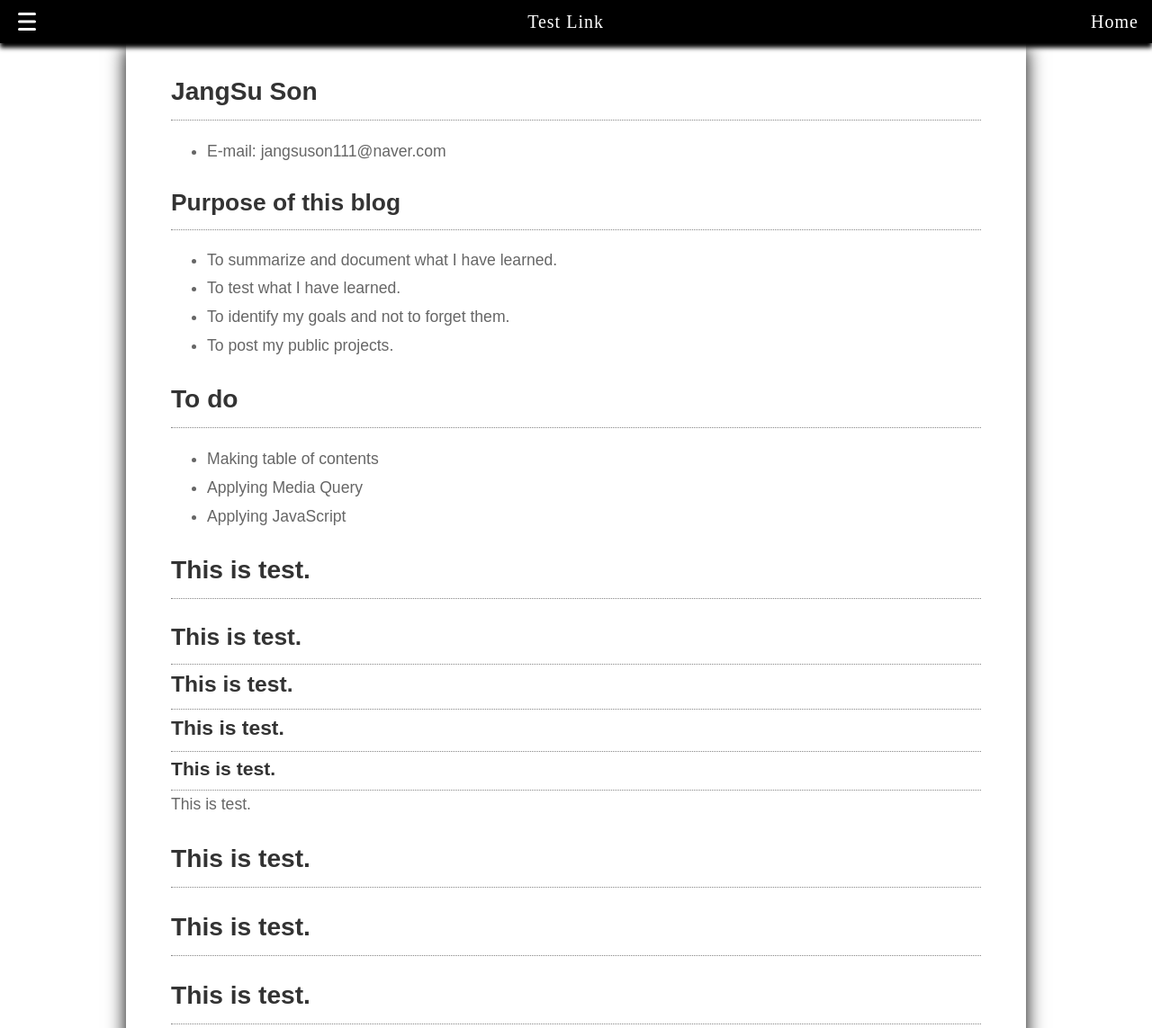
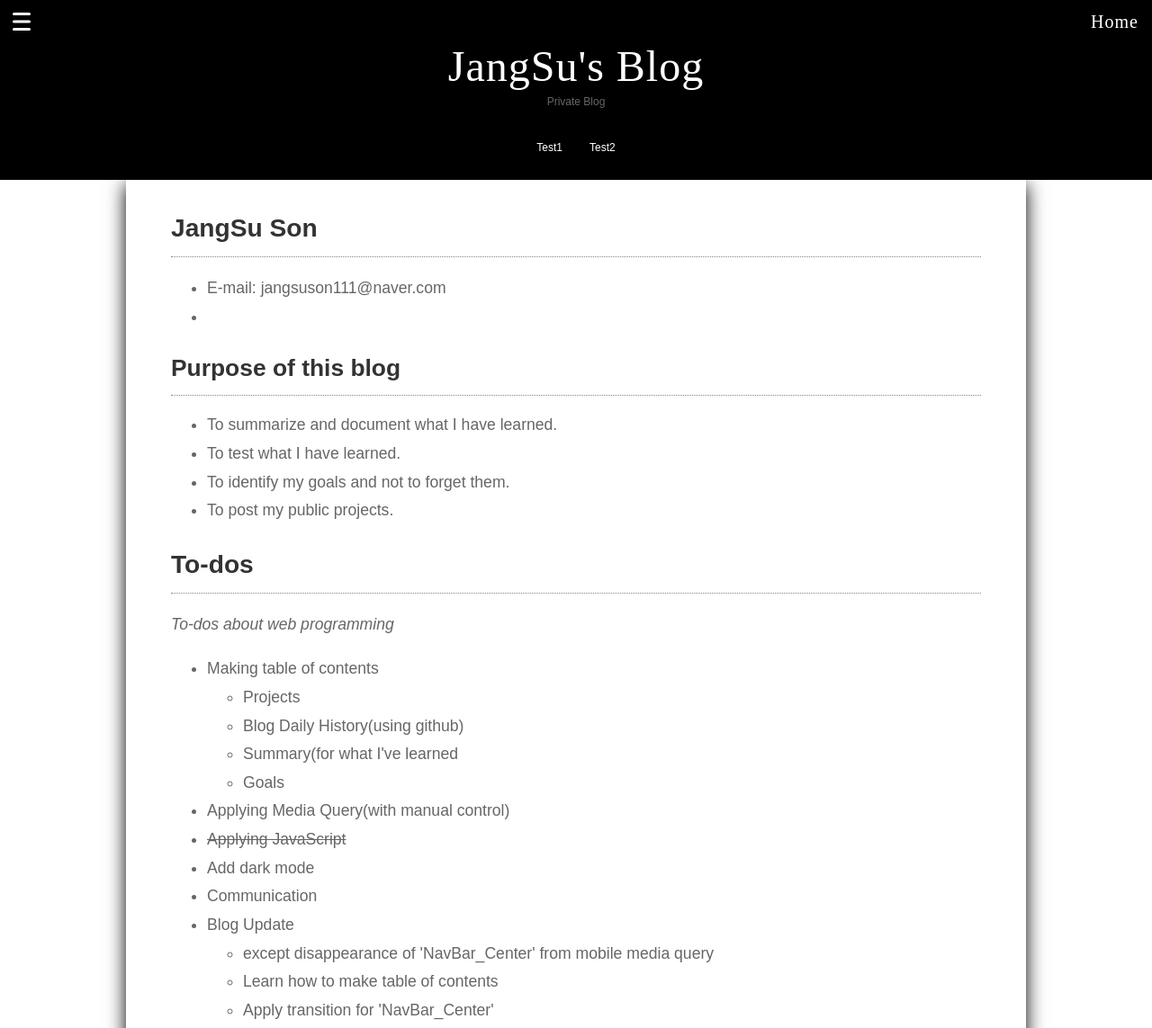
Before and after one commit to jangsuson111/JangSu-Blog, a plain HTML site: page index.html in a window 1280 px wide. Shown: the top 1143 px of the page at 90% size. Drawn offline with Linux system fonts and the light colour scheme.

Commit message:
Day 2
Update for navigation bar and media query!!

```diff
--- a/index.css
+++ b/index.css
@@ -2,45 +2,17 @@ a {
     text-decoration: none;
     color: white;
 }
-
+.MainArticle>a{
+    color: #858585;
+}
 body {
     font-family:'NGNormal';
 }
 
-/* How to integrate '.MainHeader' and '.SubHeader' using OOP?*/
-.MainHeader {
-    display: flex;
-    align-items: center;
-    align-content: stretch;
-    justify-content: space-between;
-    height: 48px;
-    padding-top: 0;
-    position: fixed;
-    top: 0;
-    left: 0;
-    right: 0;
-
-    background-color: black;
-    z-index: 99;
-
-    box-shadow: 0 5px 5px black;
-}
-
-.NavBar_Left, .NavBar_Center, .NavBar_Right{
-  text-transform: none;
-  font-weight: 300;
-  font-size: 20px;
-  margin-left: 15px;
-  margin-right: 15px;
-
-  color: white;
-  text-decoration: none;
-  letter-spacing: 1px;
-}
 
 /*sidebar icon*/
 input[id="menuicon"] {display:none;}
-input[id="menuicon"] + label {display:block;margin:20px;width:20px;height:20px;position:relative;cursor:pointer;}
+input[id="menuicon"] + label {display:block;margin:14px;width:20px;height:20px;position:relative;cursor:pointer;}
 input[id="menuicon"] + label span {display:block;position:absolute;width:100%;height:3px;border-radius:30px;background:#ffffff;transition:all .35s;}
 input[id="menuicon"] + label span:nth-child(1) {top:0;}
 input[id="menuicon"] + label span:nth-child(2) {top:50%;transform:translateY(-50%);} /*style top:calc(50% - 2.5px); margin-top:-2.5px;*/
@@ -50,14 +22,10 @@ input[id="menuicon"]:checked + label span {background:#fff;}
 input[id="menuicon"]:checked + label span:nth-child(1) {top:50%;transform:translateY(-50%) rotate(45deg);}
 input[id="menuicon"]:checked + label span:nth-child(2) {opacity:0;}
 input[id="menuicon"]:checked + label span:nth-child(3) {bottom:50%;transform:translateY(50%) rotate(-45deg);}
-div[class="sidebarContainer"] {width:300px;height:100%;background:#000000;position:fixed;top:0;left:-300px;z-index:1;transition:all .35s;}
+div[class="sidebarContainer"] {width:300px;height:100%;opacity: 0.8;background:#000000;position:fixed;top:0;left:-300px;z-index:1;transition:all .35s;}
 input[id="menuicon"]:checked + label + div {left:0;}
 /*sidebar*/
-.sidebarContainer{
-  margin-top: 48px;
-  color: white;
-  opacity:0.8;
-}
+
 .sidebar{
     text-transform: none;
     font-weight: 300;
@@ -95,12 +63,17 @@ input[id="menuicon"]:checked + label + div {left:0;}
     margin-left: 28px;
 }
 
-.MainContainer{
-
+.MainArticle{
+    padding: 0px 40px 40px 40px;
 }
 
-.MainArticle{
-    padding: 0px 40px 40px 40px;
+.MainArticle_footer{
+    border: none;
+}
+
+.scroll_Top{
+    position: relative;
+    left: 50%;
 }
 
 h1, h2, h3, h4, h5{
@@ -126,6 +99,44 @@ h5{
 }
 /* Mobile Device */
 @media all and (max-width:1101px) {
+    /* How to integrate '.MainHeader' and '.SubHeader' using OOP?*/
+    .MainHeader .MainHeader_1{
+        display: flex;
+        align-items: center;
+        align-content: stretch;
+        justify-content: space-between;
+        height: 48px;
+        padding-top: 0;
+        position: fixed;
+        top: 0;
+        left: 0;
+        right: 0;
+
+        background-color: black;
+        z-index: 99;
+    }
+
+    .NavBar_Left, .NavBar_Center, .NavBar_Right{
+    text-transform: none;
+    font-weight: 300;
+    font-size: 20px;
+    margin-left: 15px;
+    margin-right: 15px;
+
+    color: white;
+    text-decoration: none;
+    letter-spacing: 1px;
+    }
+
+    .sidebarContainer{
+        position: fixed;
+        margin-top: 48px;
+      }
+
+    .MainHeader_2, .MainHeader_3, .MainHeader_4{
+        display: none;
+    }
+
     .MainContainer{
         width: 100%;
         margin:0 auto;
@@ -135,7 +146,7 @@ h5{
         font-family: NanumGothic,sans-serif;
         line-height: 1.8;
         font-size: 1.1em;
-        padding: 0;
+        padding: 10 0 0 0;
         color: #666;
 
         background-color: white;
@@ -145,10 +156,120 @@ h5{
 
 /* Desktop Device */
 @media all and (min-width:1100px) {
+    .MainHeader {
+        display: flex;
+        flex-direction: column;
+        align-content: flex-start;
+        justify-content: flex-start;
+        height: 200px;
+        padding-top: 0;
+        position: absolute;
+        top: 0;
+        left: 0;
+        right: 0;
+
+        background-color: black;
+        z-index: 99;
+    }
+
+    .MainHeader_1{
+        display: flex;
+        align-items: center;
+        align-content: stretch;
+        justify-content: space-between;
+        height: 48px;
+        width: 100%;
+        padding-top: 0;
+        position: fixed;
+        top: 0;
+        left: 0;
+        right: 0;
+
+        background-color: black;
+        z-index: 99;
+    }
+
+    .NavBar_Left, .NavBar_Center, .NavBar_Right{
+    text-transform: none;
+    font-weight: 300;
+    font-size: 20px;
+    margin-left: 15px;
+    margin-right: 15px;
+
+    color: white;
+    text-decoration: none;
+    letter-spacing: 1px;
+    }
+
+    .NavBar_Center{
+        display: none;
+        transform: translate(0, 0);
+        transition: transform 3s;
+    }
+
+    .sidebarContainer{
+        position: fixed;
+        margin-top: 48px;
+    }
+
+    .MainHeader_2{
+        display: flex;
+        align-items: center;
+        align-content: stretch;
+        justify-content: center;
+        text-transform: none;
+        font-weight: 300;
+        font-size: 48px;
+        height: 50px;
+        margin-top: 48px;
+
+        color: white;
+        text-decoration: none;
+        letter-spacing: 1px;
+    }
+
+    .MainHeader_3{
+        display: flex;
+        align-items: center;
+        align-content: stretch;
+        justify-content: center;
+        font-family: NanumGothic,sans-serif;
+        font-size: 12px;
+        color: #666;
+        height: 13px;
+        padding: 8px 0;
+        margin: 0;
+    }
+
+    .MainHeader_4{
+        display: flex;
+        align-items: center;
+        align-content: stretch;
+        justify-content: center;
+        font-family: NanumGothic,sans-serif;
+        font-size: 0.75em;
+        color: #666;
+        height: 72px;
+        padding: 8px 0;
+        margin: 0;
+    }
+
+    .NavBar_Sub{
+        display: flex;
+        align-items: center;
+        align-content: stretch;
+        justify-content: center;
+        padding: 0;
+    }
+    .NavBar_Sub>li{
+        list-style-type: none;
+        padding: 10px 15px 10px 15px;
+    }
+
     .MainContainer{
         width: 980px;
         margin:0 auto;
-        margin-top: 48px;
+        margin-top: 200px;
 
 
         font-family: NanumGothic,sans-serif;
--- a/index.html
+++ b/index.html
@@ -6,13 +6,12 @@
         <meta name="viewport" content="width=device-width, initial-scale=1, minimum-scale=1, maximum-scale=1, user-scalable=yes, target-densitydpi=medium-dpi" />
         <title>Blog</title>
         <link rel="stylesheet" href="index.css" />
-        <script src='index.js'></script>
     </head>
-
 
     <body>
         <header>
             <div class='MainHeader'>
+                <div class='MainHeader_1' id='MainHeader_1'>
                     <input class='NavBar_Left' type="checkbox" id="menuicon">
                     <label for="menuicon">
                     <span></span>
@@ -20,7 +19,7 @@
                     <span></span>
                     </label>
 
-                <div class="sidebarContainer">
+                    <div class="sidebarContainer" id="sidebarContainer">
                         <div class='sidebar'>
                         <h1><a href="https://google.com">Notice</a></h1>
                         <h2><a href="https://google.com">Why h2~h5 is not herited from '.sidebar>h1, h2, h3, h4, h5'!!!</a></h2>
@@ -37,8 +36,25 @@
                         </div>
                     </div>
 
-                <a class='NavBar_Center' href='https://google.com'>Test Link</a>
+                    <a class='NavBar_Center' id='NavBar_Center' href='https://jangsuson111.github.io/JangSu-Blog/'>JangSu's Blog</a>
                     <a class='NavBar_Right' href='https://jangsuson111.github.io/JangSu-Blog/'>Home</a>
+                </div>
+
+                <div class='MainHeader_2'>
+                    <a id='MainTitle' href='https://jangsuson111.github.io/JangSu-Blog/'>JangSu's Blog</a>
+                </div>
+
+                <div class='MainHeader_3'>
+                    <p id='SubTitle'>Private Blog</p>
+                </div>
+
+                <div class='MainHeader_4'>
+                    <ul class='NavBar_Sub'>
+                        <li><a href='https://google.com'>Test1</a></li>
+                        <li><a href='https://google.com'>Test2</a></li>
+                    </ul>
+                </div>
+                </div>
             </div>
         </header>
 
@@ -47,6 +63,8 @@
                 <h1>JangSu Son</h1>
                 <ul>
                     <li>E-mail: jangsuson111@naver.com</li>
+                    <li><a href='https://github.com/jangsuson111/JangSu-Blog'>
+                        GitHub: https://github.com/jangsuson111/JangSu-Blog</a></li>
                 </ul>
                 <h2>Purpose of this blog</h2>
                 <ul>
@@ -56,11 +74,41 @@
                     <li>To post my public projects.</li>
                 </ul>
 
-                <h1>To do</h1>
+                <h1>To-dos</h1>
+                <em>To-dos about web programming</em>
                 <ul>
-                    <li>Making table of contents</li>
-                    <li>Applying Media Query</li>
-                    <li>Applying JavaScript</li>
+                    <li>Making table of contents
+                        <ul>
+                            <li>Projects</li>
+                            <li>Blog Daily History(using github)</li>
+                            <li>Summary(for what I've learned</li>
+                            <li>Goals</li>
+                        </ul>
+                    </li>
+                    <li>Applying Media Query(with manual control)</li>
+                    <li style='text-decoration: line-through'>Applying JavaScript</li>
+                    <li>Add dark mode</li>
+                    <li>Communication</li>
+                    <li>Blog Update
+                        <ul>
+                            <li>except disappearance of 'NavBar_Center' from mobile media query</li>
+                            <li>Learn how to make table of contents</li>
+                            <li>Apply transition for 'NavBar_Center'</li>
+                            <li>Decoration(Using Pics)</li>
+                            <li>Learn the reason when using the following code:<br>
+                                a {<br>
+                                text-decoration: none;<br>
+                                color: white;<br>
+                                }<br>
+                                .MainArticle>a{<br>
+                                color: #858585;<br>
+                                }<br>
+                                '.MainArticle>a' is overlapped by a?
+                            </li>
+                            <li>Using 'bootstrap' and 'foundation'</li>
+                            <li>Add code-style box</li>
+                        </ul>
+                    </li>
                 </ul>
                 <h1>This is test.</h1>
                 <h2>This is test.</h2>
@@ -74,6 +122,12 @@
                 <h1>This is test.</h1>
                 <h1>This is test.</h1>
             </div>
+
+            <footer class='MainArticle_footer'>
+                <button type='button' class='scroll_Top' onclick='goTop()'>Top</button>
+            </footer>
         </div>
+
+        <script src='index.js'></script>
     </body>
 </html>
--- /dev/null
+++ b/index.js
@@ -0,0 +1,16 @@
+function goTop(){
+	document.documentElement.scrollTop = 0;
+}
+
+let scrollPosition = document.querySelector('html').scrollTop;
+let NavBar_Center = document.getElementById('NavBar_Center');
+function scroll_Title(){
+    scrollPosition = document.querySelector('html').scrollTop;
+    if (scrollPosition > 10){
+		NavBar_Center.style.display = "block";
+	}
+	else{
+		NavBar_Center.style.display = "none";
+	}
+}
+setInterval(scroll_Title, 100);
```
Also changed, not shown: 1 other file. Lines whose indentation alone changed are shown as unchanged.
